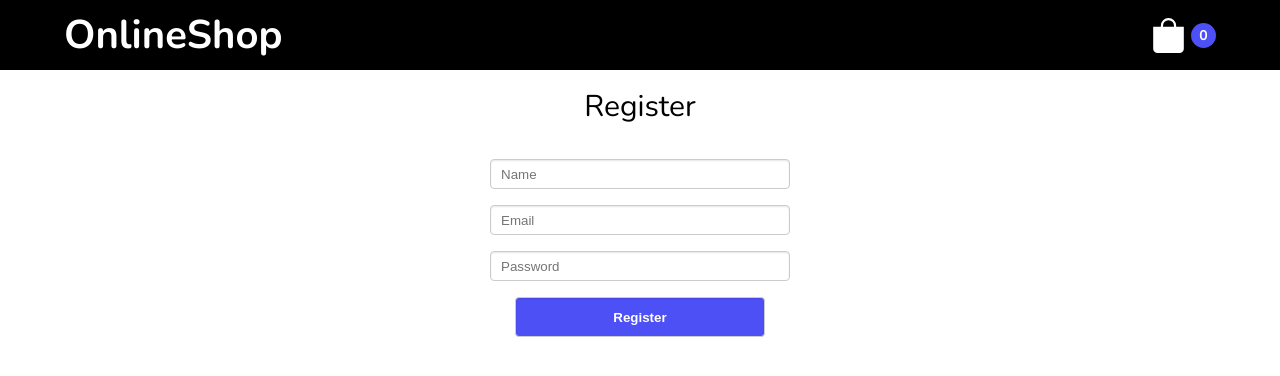
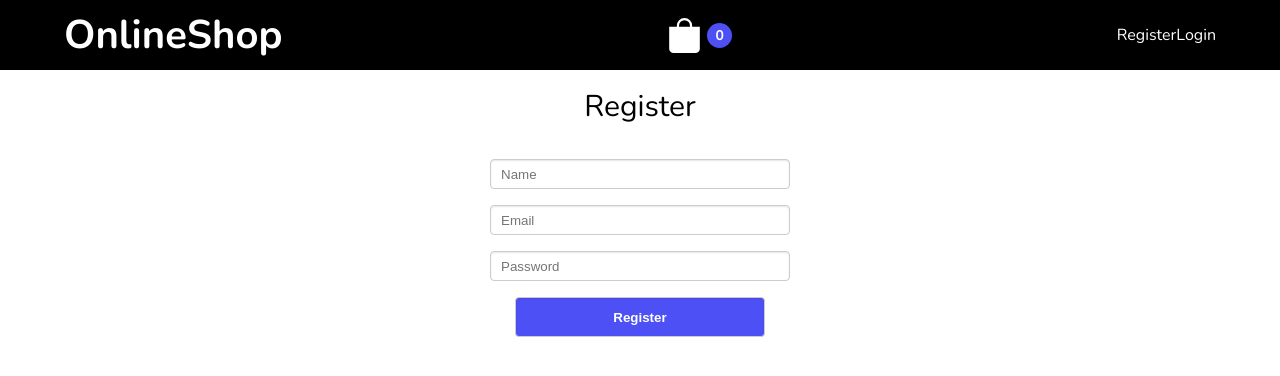
Before and after one commit to Krzychu142/redux-shop, a React (Create React App) app in the folder client/: page /register in a window 1280 px wide. Shown: the top 376 px of the page. Built offline with nearby package versions, Linux system fonts and the light colour scheme; no server answers.

Commit message:
feat(navbar-changes): added conditional isAuth

```diff
--- a/client/src/components/Navbar.jsx
+++ b/client/src/components/Navbar.jsx
@@ -5,6 +5,7 @@ import { useSelector } from 'react-redux';
 
 const Navbar = () => {
   const { cartTotalQuantity } = useSelector((state) => state.cart);
+  const { isAuthenticated } = useSelector((state) => state.auth);
 
   return (
     <nav className="nav-bar">
@@ -28,6 +29,14 @@ const Navbar = () => {
           </span>
         </div>
       </Link>
+      {isAuthenticated ? (
+        <div>Logout</div>
+      ) : (
+        <div>
+          <Link to="/register">Register</Link>
+          <Link to="/login">Login</Link>
+        </div>
+      )}
     </nav>
   );
 };
--- a/client/src/features/authSlice.js
+++ b/client/src/features/authSlice.js
@@ -10,6 +10,7 @@ const initialState = {
   name: null,
   email: null,
   _id: null,
+  isAuthenticated: false,
 };
 
 export const registerUser = createAsyncThunk(
@@ -44,6 +45,7 @@ const authSlice = createSlice({
       state.name = decodedToken.name;
       state.email = decodedToken.email;
       state._id = decodedToken._id;
+      state.isAuthenticated = true;
     });
     builder.addCase(registerUser.rejected, (state, action) => {
       state.registerStatus = 'failed';
```
